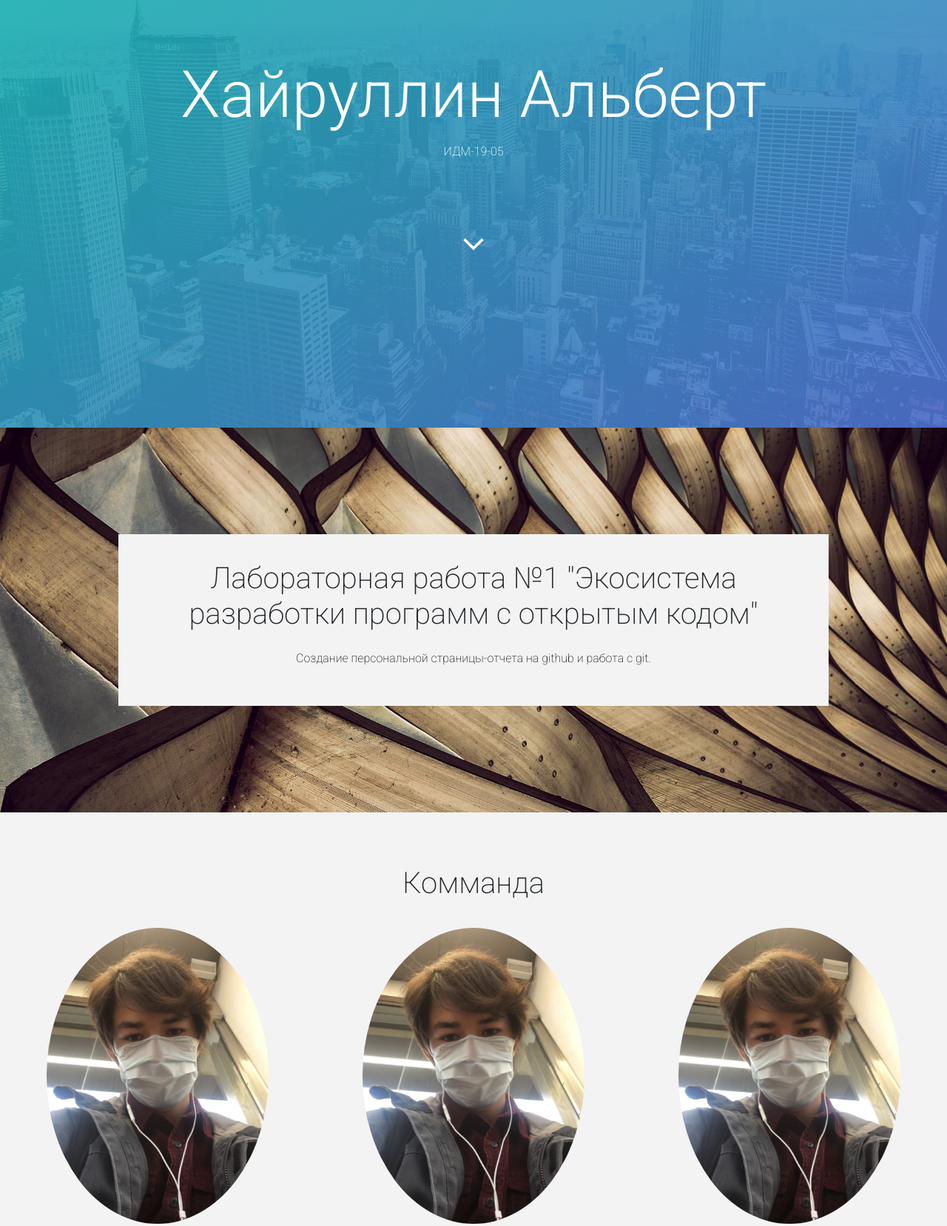
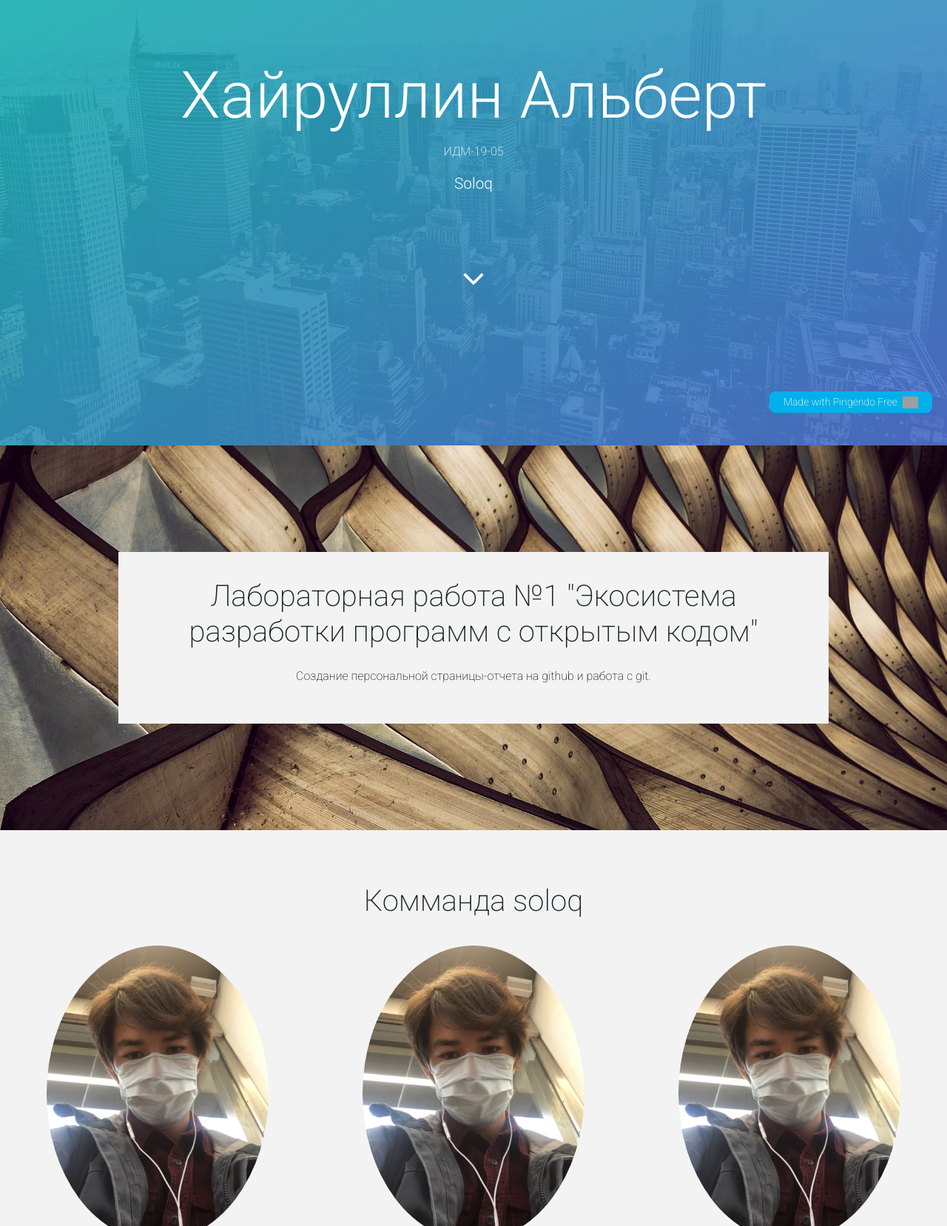
Before and after one commit to Akilele/akilele.github.io, a plain HTML site: page index.html in a window 1280 px wide. Shown: the part 222-1879 px from the top of the page at 74% size. Drawn offline with nearby package versions, Linux system fonts and the light colour scheme; grey boxes are pictures that could not be loaded.

Commit message:
Add files via upload
added team name

```diff
--- a/index.html
+++ b/index.html
@@ -1,7 +1,9 @@
 <!DOCTYPE html>
 <html>
 
-<head>
+<head></head>
+
+<body class="text-center">﻿
   <meta charset="utf-8">
   <meta name="viewport" content="width=device-width, initial-scale=1">
   <!-- PAGE settings -->
@@ -16,9 +18,6 @@
   <script src="js/navbar-ontop.js"></script>
   <!-- Script: Animated entrance -->
   <script src="js/animate-in.js"></script>
-</head>
-
-<body class="text-center">
   <!-- Navbar -->
   <nav class="navbar navbar-expand-md fixed-top bg-dark navbar-dark">
     <div class="container">
@@ -43,7 +42,7 @@
           <h1 class="display-2 d-none d-md-block">Хайруллин Альберт</h1>
           <h1 class="display-4 d-block d-md-none">Conference Pingendo</h1>
           <p class="">ИДМ-19-05</p>
-          <i class="d-block fa fa-angle-down pt-5 fa-3x"></i>
+          <p class="lead">Soloq</p><i class="d-block fa fa-angle-down pt-5 fa-3x" style=""></i>
         </div>
       </div>
     </div>
@@ -64,7 +63,7 @@
     <div class="container-fluid">
       <div class="row">
         <div class="col-md-12">
-          <h1>Комманда</h1>
+          <h1>Комманда soloq</h1>
         </div>
       </div>
       <div class="row">
@@ -102,6 +101,7 @@
   <script src="https://stackpath.bootstrapcdn.com/bootstrap/4.1.3/js/bootstrap.min.js" integrity="sha384-ChfqqxuZUCnJSK3+MXmPNIyE6ZbWh2IMqE241rYiqJxyMiZ6OW/JmZQ5stwEULTy" crossorigin="anonymous"></script>
   <!-- Script: Smooth scrolling between anchors in the same page -->
   <script src="js/smooth-scroll.js" style=""></script>
+  <pingendo onclick="window.open('https://pingendo.com/', '_blank')" style="cursor:pointer;position: fixed;bottom: 20px;right:20px;padding:4px;background-color: #00b0eb;border-radius: 8px; width:220px;display:flex;flex-direction:row;align-items:center;justify-content:center;font-size:14px;color:white">Made with Pingendo Free&nbsp;&nbsp;<img src="https://pingendo.com/site-assets/Pingendo_logo_big.png" class="d-block" alt="Pingendo logo" height="16"></pingendo>
 </body>
 
 </html>
```
